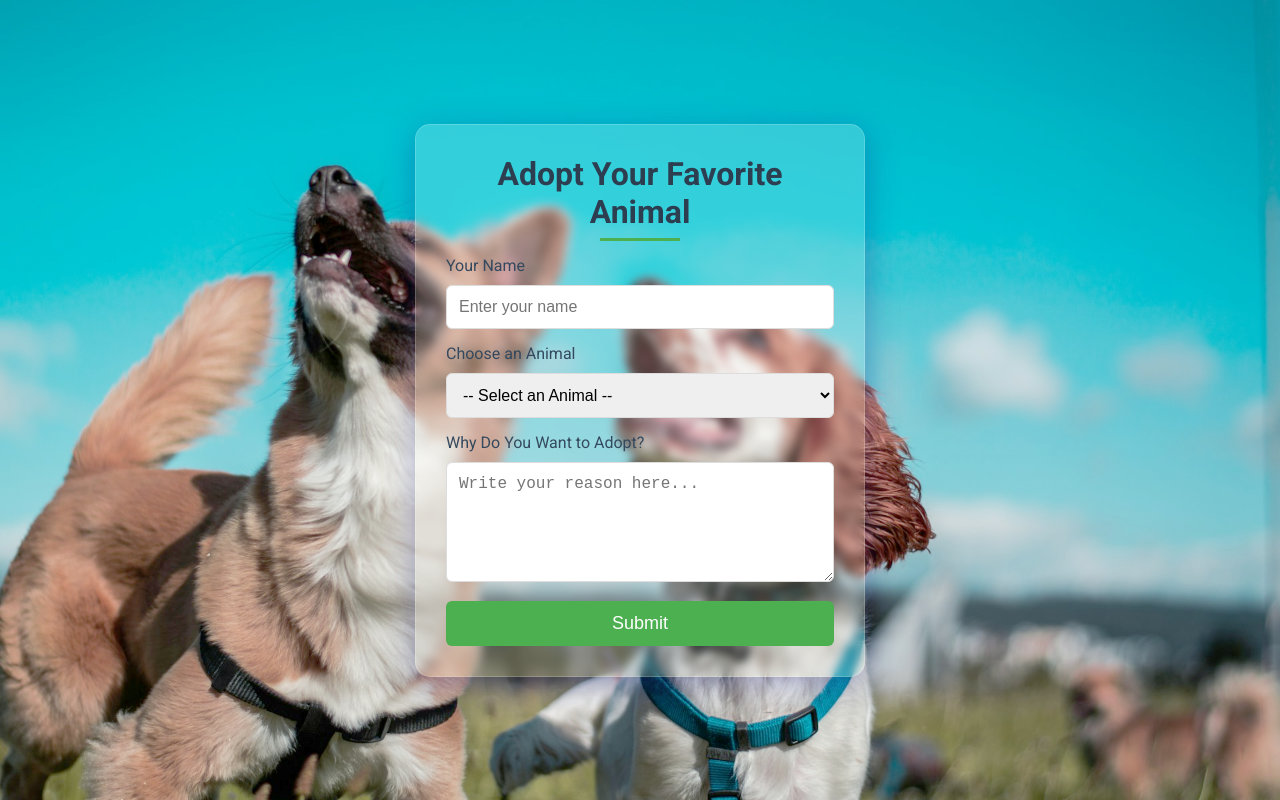
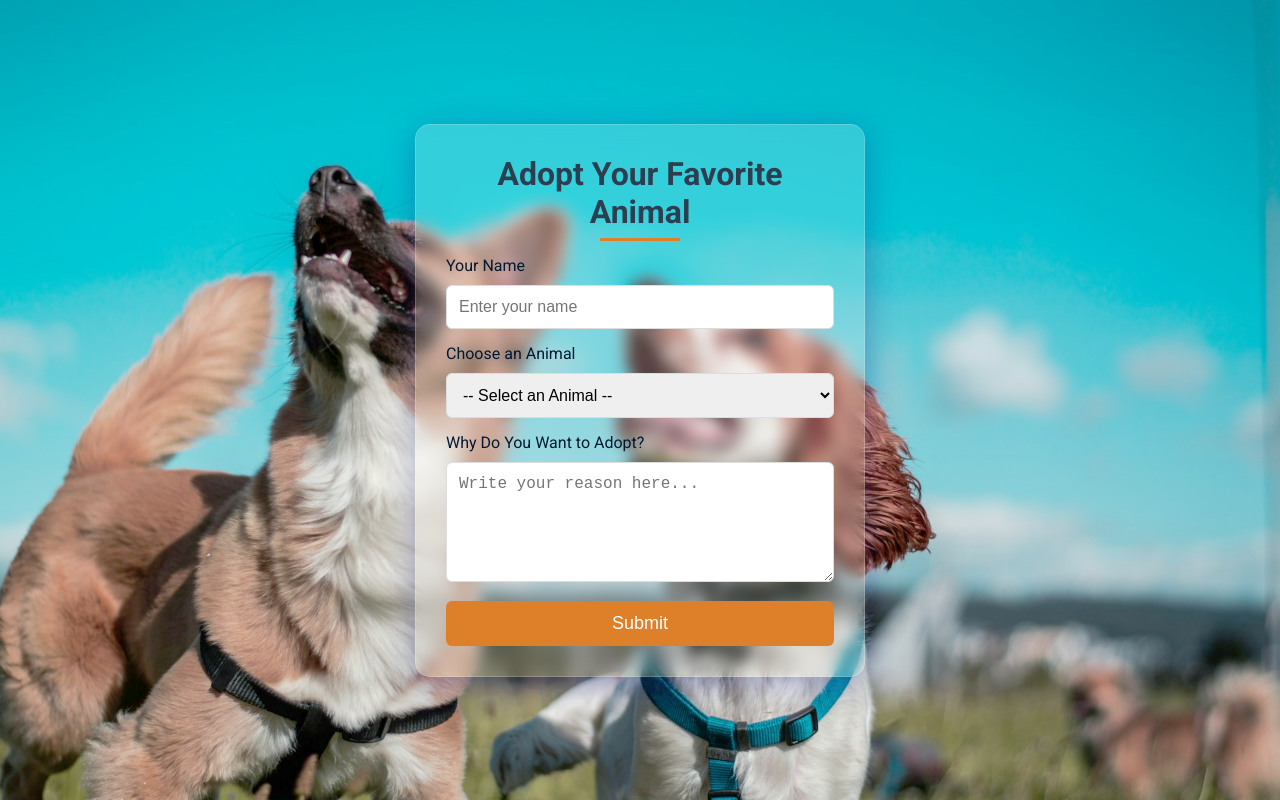
Before and after one commit to xylemic/animal__adoption__form, a plain HTML site: page index.html in a window 1280 px wide. Drawn offline with Linux system fonts and the light colour scheme.

Commit message:
made some adjustment

```diff
--- a/index.html
+++ b/index.html
@@ -22,6 +22,7 @@
       <option value="rabbit">Rabbit</option>
       <option value="parrot">Parrot</option>
       <option value="hamster">Hamster</option>
+      <option value="other">Other (please specify)</option>
     </select>
 
     <label for="reason">Why Do You Want to Adopt?</label>
--- a/styles.css
+++ b/styles.css
@@ -32,13 +32,13 @@ body {
   transform: translateX(-50%);
   width: 80px;
   height: 3px;
-  background: #4caf50;
+  background: #de8029;
 }
 
 .adoption__form label {
   display: block;
   margin-bottom: 10px;
-  color: #34495e;
+  color: #011931;
   font-weight: 500;
 }
 
@@ -58,7 +58,7 @@ body {
 .adoption__form select:focus,
 .adoption__form textarea:focus {
   outline: none;
-  border-color: #4caf50;
+  border-color: #de8029;
   box-shadow: 0 0 5px rgba(76, 175, 80, 0.3);
 }
 
@@ -71,7 +71,7 @@ body {
 .adoption__form button {
   width: 100%;
   padding: 12px;
-  background: #4caf50;
+  background: #de8029;
   color: #fff;
   border: none;
   border-radius: 6px;
@@ -82,7 +82,7 @@ body {
 }
 
 .adoption__form button:hover {
-  background: #45a049;
+  background: #c86e2d;
   transform: scale(1.02);
 }
 
@@ -97,7 +97,7 @@ body {
   background: rgba(255, 255, 255, .2);
   border-radius: 15px;
   box-shadow: 0 8px 32px rgba(31, 38, 135, 0.37);
-  backdrop-filter: blur(4px);
+  backdrop-filter: blur(7px);
   border: 1px solid rgba(255, 255, 255, .18);
   text-align: left;
   transition: transform .3s ease;
```
